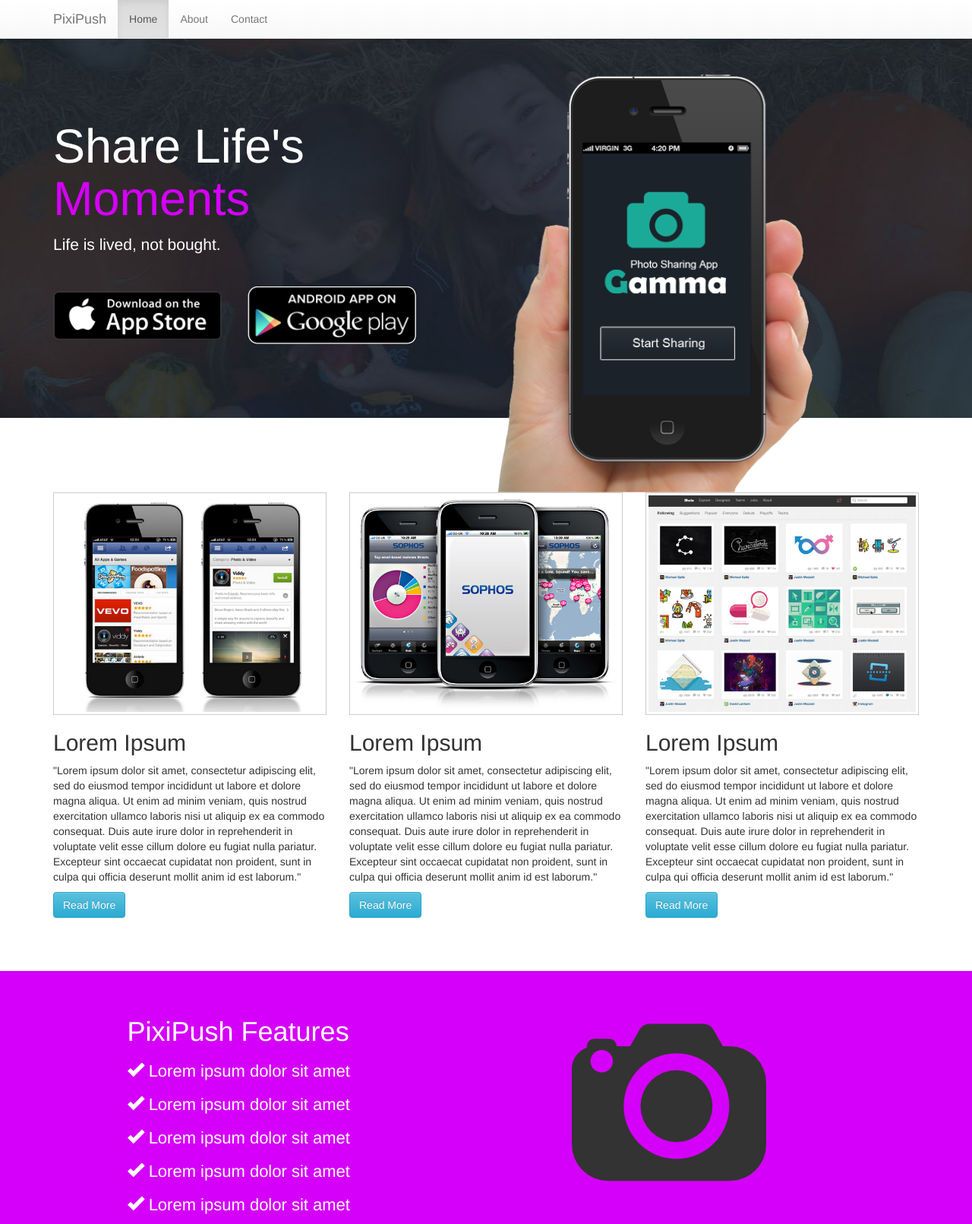
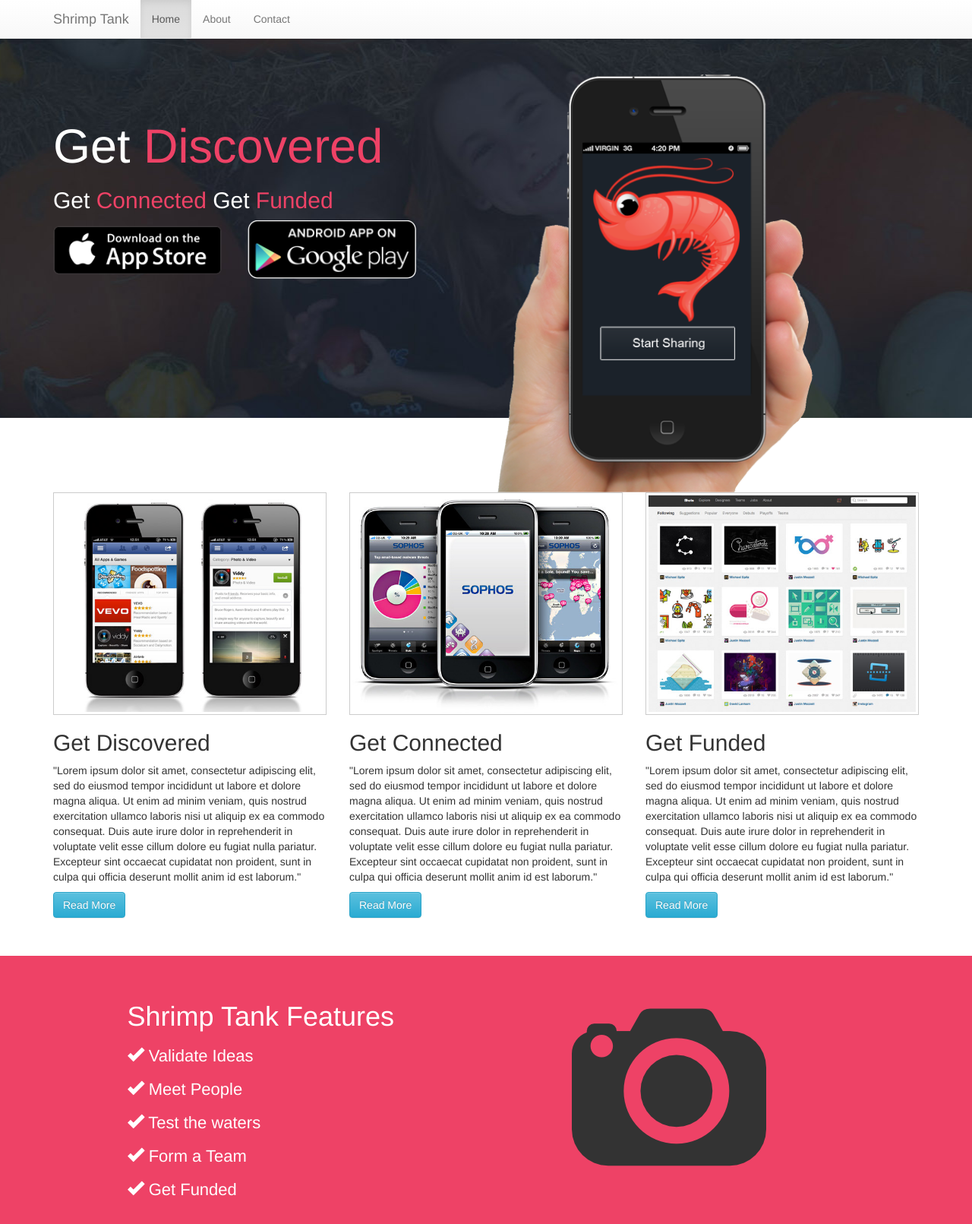
Before and after one commit to jusrockinout/bootstrap-basic-photo-app-website, a plain HTML site: page index.html in a window 1280 px wide. Shown: the top 1611 px of the page at 76% size. Drawn offline with nearby package versions, Linux system fonts and the light colour scheme.

Commit message:
Uploading promo site for web app.

```diff
--- a/css/style.css
+++ b/css/style.css
@@ -13,15 +13,15 @@ section{
 }
 
 .em-brand{
-	color: #D500F9;
+	color: #EE4266;
 }
 
-.col-md-4{
+.col-md-4{file:///C:/Users/garyn/Desktop/bootstrap-basic-photo-app-website/index.html
 	margin-bottom: 20px;
 }
 
 .jumbotron{
-	background: #4A148C url(../img/site_showcase_bg.jpg) no-repeat top center;
+	background: #EE4266 url(../img/site_showcase_bg.jpg) no-repeat top center;
 	color: #fff;
 	height: 500px;
 	overflow: none;
@@ -49,7 +49,7 @@ img.demo{
 }
 
 section#feature{
-	background: #D500F9;
+	background: #EE4266;
 	color: #fff;
 	padding: 40px;
 	overflow: auto;
@@ -70,7 +70,7 @@ section#title-bar{
 	padding: 0;
 	margin: 0;
 	height: 80px;
-	background:#D500F9;
+	background:#EE4266;
 	color: #fff;
 }
 
@@ -157,9 +157,22 @@ footer p{
 		padding-top: 20px;
 	}
 
+
+
 /*
 A100 #EA80FC
 A200 #E040FB
 A400 #D500F9
 A700 #AA00FF
 */
+
+
+/*
+	color: #EE4266;
+	#F1FAEE;
+	#A8DADC;
+	#457B9D;
+	#1D3557;
+
+
+*/
--- a/index.html
+++ b/index.html
@@ -8,7 +8,7 @@
   <meta http-equiv="X-UA-Compatible" content="IE=edge">
   <meta name="viewport" content="width=device-width, initial-scale=1">
 
-  <title>PixiPush: Photo-Sharing App</title>
+  <title>Shrimp Tank: Entrepreneurship, for the little guy!</title>
 
   <!-- Bootstrap & CSS Links-->
 
@@ -34,7 +34,7 @@
           <span class="icon-bar"></span>
           <span class="icon-bar"></span>
         </button>
-        <a class="navbar-brand" class="em-brand" href="#">PixiPush</a>
+        <a class="navbar-brand" class="em-brand" href="#">Shrimp Tank</a>
       </div>
       <div id="navbar" class="collapse navbar-collapse">
         <ul class="nav navbar-nav">
@@ -52,13 +52,13 @@
       <div class="row">
 
         <div class="col-md-6">
-          <h1>Share Life's <span class="em-brand">Moments</span></h1>
-          <p>Life is lived, not bought.</p>
+          <h1>Get <span class="em-brand">Discovered</span></h1>
+          <h2>Get <span class="em-brand">Connected</span> Get <span class="em-brand">Funded</span></h2>
           <a href="#"><img class="app-btn" src="img/icon_app_store.png"></a>
           <a href="#"><img class="app-btn" src="img/icon_google_play.png"></a>
         </div>
         <div class="col-md-6">
-          <img class="showcase-img" src="img/site_phone.png">
+          <img class="showcase-img" src="img/shrimp_on_phone.png">
         </div>
       </div>
     </div>
@@ -74,7 +74,7 @@
         <div class="col-md-4">
 
           <img src="img/demo1.jpg" class="demo">
-          <h2>Lorem Ipsum</h2>
+          <h2>Get Discovered</h2>
           <p>"Lorem ipsum dolor sit amet, consectetur adipiscing elit, sed do eiusmod tempor incididunt ut labore et dolore magna aliqua. Ut enim ad minim veniam, quis nostrud exercitation ullamco laboris nisi ut aliquip ex ea commodo consequat. Duis aute irure dolor in reprehenderit in voluptate velit esse cillum dolore eu fugiat nulla pariatur. Excepteur sint occaecat cupidatat non proident, sunt in culpa qui officia deserunt mollit anim id est laborum."</p>
           <a href="#" class="btn btn-info"> Read More </a>
 
@@ -83,7 +83,7 @@
         <div class="col-md-4">
 
           <img src="img/demo2.jpg" class="demo">
-          <h2>Lorem Ipsum</h2>
+          <h2>Get Connected</h2>
           <p>"Lorem ipsum dolor sit amet, consectetur adipiscing elit, sed do eiusmod tempor incididunt ut labore et dolore magna aliqua. Ut enim ad minim veniam, quis nostrud exercitation ullamco laboris nisi ut aliquip ex ea commodo consequat. Duis aute irure dolor in reprehenderit in voluptate velit esse cillum dolore eu fugiat nulla pariatur. Excepteur sint occaecat cupidatat non proident, sunt in culpa qui officia deserunt mollit anim id est laborum."</p>
           <a href="#" class="btn btn-info"> Read More </a>
 
@@ -92,7 +92,7 @@
         <div class="col-md-4">
 
           <img src="img/demo3.jpg" class="demo">
-          <h2>Lorem Ipsum</h2>
+          <h2>Get Funded</h2>
           <p>"Lorem ipsum dolor sit amet, consectetur adipiscing elit, sed do eiusmod tempor incididunt ut labore et dolore magna aliqua. Ut enim ad minim veniam, quis nostrud exercitation ullamco laboris nisi ut aliquip ex ea commodo consequat. Duis aute irure dolor in reprehenderit in voluptate velit esse cillum dolore eu fugiat nulla pariatur. Excepteur sint occaecat cupidatat non proident, sunt in culpa qui officia deserunt mollit anim id est laborum."</p>
           <a href="#" class="btn btn-info"> Read More </a>
 
@@ -108,14 +108,13 @@
     <div class="container">
       <div class="row">
         <div class="col-md-4 col-md-offset-1">
-          <h1>PixiPush Features</h1>
+          <h1>Shrimp Tank Features</h1>
           <ul>
-            <li> <span class="glyphicon glyphicon-ok" aria-hidden="true"></span></i> Lorem ipsum dolor sit amet</li>
-            <li> <span class="glyphicon glyphicon-ok" aria-hidden="true"></span></i> Lorem ipsum dolor sit amet</li>
-            <li> <span class="glyphicon glyphicon-ok" aria-hidden="true"></span></i> Lorem ipsum dolor sit amet</li>
-            <li> <span class="glyphicon glyphicon-ok" aria-hidden="true"></span></i> Lorem ipsum dolor sit amet</li>
-            <li> <span class="glyphicon glyphicon-ok" aria-hidden="true"></span></i> Lorem ipsum dolor sit amet</li>
-
+            <li> <span class="glyphicon glyphicon-ok" aria-hidden="true"></span></i> Validate Ideas</li>
+            <li> <span class="glyphicon glyphicon-ok" aria-hidden="true"></span></i> Meet People</li>
+            <li> <span class="glyphicon glyphicon-ok" aria-hidden="true"></span></i> Test the waters</li>
+            <li> <span class="glyphicon glyphicon-ok" aria-hidden="true"></span></i> Form a Team</li>
+            <li> <span class="glyphicon glyphicon-ok" aria-hidden="true"></span></i> Get Funded</li>
           </ul>
         </div>
 
```
Also changed, not shown: about.html (+34 -7 lines), contact.html (+2 -2 lines), img/1.jpg.jpg (added), img/1.png.png (added), img/shrimp_on_phone.png (added), 2 other files.
